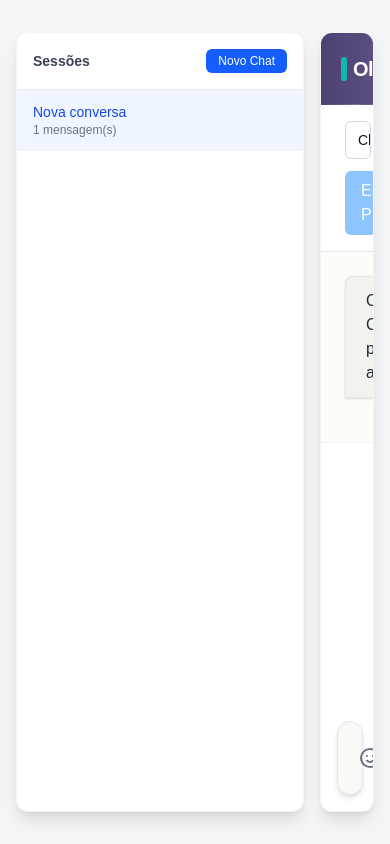
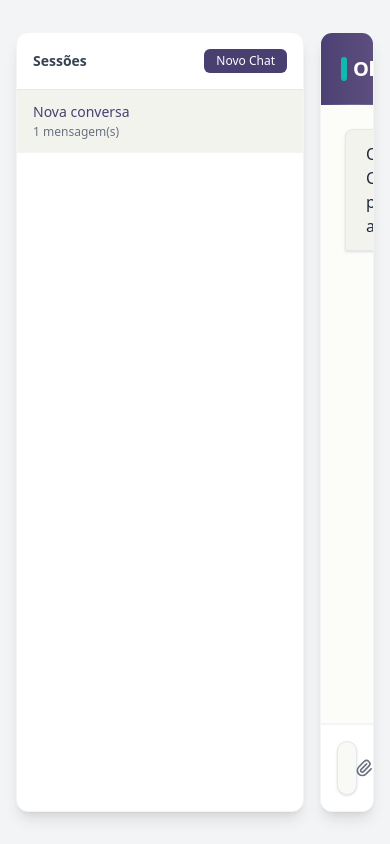
Before and after one commit to LaraSLGomes/AI-assistant, a Next.js app in the folder frontend/: page / in a window 390 px wide. Built offline with nearby package versions, Linux system fonts and the light colour scheme; grey boxes are pictures that could not be loaded.

Commit message:
feat: improving interface

```diff
--- a/frontend/app/page.tsx
+++ b/frontend/app/page.tsx
@@ -62,7 +62,7 @@ const loadInitialState = () => {
       }
     }
   } catch {
-    // ignore parse errors
+    // ignorar erros de parse
   }
 
   return {
@@ -72,33 +72,39 @@ const loadInitialState = () => {
 };
 
 const Home = () => {
+  // Correção do erro de Hydration do Next.js
+  const [isMounted, setIsMounted] = useState(false);
+
   const [sessions, setSessions] = useState<ChatSession[]>(() => loadInitialState().sessions);
   const [currentSessionId, setCurrentSessionId] = useState<string>(() => loadInitialState().currentSessionId);
   const [currentMessage, setCurrentMessage] = useState<string>('');
   const [isLoading, setIsLoading] = useState<boolean>(false);
-  const [selectedFile, setSelectedFile] = useState<File | null>(null);
   const [uploadLoading, setUploadLoading] = useState<boolean>(false);
-  const [uploadStatus, setUploadStatus] = useState<string | null>(null);
   const [checkpointId, setCheckpointId] = useState<string | null>(null);
 
+  const [editingSessionId, setEditingSessionId] = useState<string | null>(null);
+  const [editTitle, setEditTitle] = useState<string>('');
+
   useEffect(() => {
+    setIsMounted(true);
+  }, []);
+
+  useEffect(() => {
+    if (isMounted) {
       try {
         window.localStorage.setItem(LOCAL_STORAGE_KEY, JSON.stringify({ sessions, currentSessionId }));
       } catch {
-      // ignore storage errors
+        // ignorar erros de storage
       }
-  }, [sessions, currentSessionId]);
+    }
+  }, [sessions, currentSessionId, isMounted]);
 
   const currentSession = sessions.find(session => session.id === currentSessionId) ?? sessions[0];
 
   const createNewChat = () => {
     const id = typeof crypto !== 'undefined' && crypto.randomUUID ? crypto.randomUUID() : `session-${Date.now()}`;
     const title = `Nova conversa ${sessions.length + 1}`;
-    const newSession: ChatSession = {
-      id,
-      title,
-      messages: []
-    };
+    const newSession: ChatSession = { id, title, messages: [] };
 
     setSessions(prev => [newSession, ...prev]);
     setCurrentSessionId(id);
@@ -109,6 +115,63 @@ const Home = () => {
   const switchSession = (sessionId: string) => {
     setCurrentSessionId(sessionId);
     setCheckpointId(null);
+    setEditingSessionId(null);
+  };
+
+  const deleteSession = (e: React.MouseEvent, sessionId: string) => {
+    e.stopPropagation();
+    setSessions(prev => {
+      const newSessions = prev.filter(s => s.id !== sessionId);
+      if (newSessions.length === 0) {
+        const id = `session-${Date.now()}`;
+        setCurrentSessionId(id);
+        return [{ id, title: 'Nova conversa', messages: [] }];
+      }
+      if (currentSessionId === sessionId) {
+        setCurrentSessionId(newSessions[0].id);
+      }
+      return newSessions;
+    });
+  };
+
+  const startEditing = (e: React.MouseEvent, session: ChatSession) => {
+    e.stopPropagation();
+    setEditingSessionId(session.id);
+    setEditTitle(session.title);
+  };
+
+  const saveEditedTitle = (e?: React.FormEvent | React.FocusEvent) => {
+    if (e) e.preventDefault();
+    if (!editingSessionId) return;
+
+    setSessions(prev => prev.map(s =>
+      s.id === editingSessionId ? { ...s, title: editTitle.trim() || 'Chat sem título' } : s
+    ));
+    setEditingSessionId(null);
+  };
+
+  const handleFileUpload = async (file: File) => {
+    setUploadLoading(true);
+    try {
+      const apiBaseUrl = process.env.NEXT_PUBLIC_API_URL ?? 'http://localhost:8000';
+      const formData = new FormData();
+      formData.append('file', file);
+
+      const response = await fetch(`${apiBaseUrl}/uploads`, {
+        method: 'POST',
+        body: formData
+      });
+
+      if (!response.ok) {
+        throw new Error(`Servidor retornou status ${response.status}`);
+      }
+      alert('Documento enviado e processado com sucesso!');
+    } catch (error) {
+      console.error('Erro ao enviar arquivo:', error);
+      alert('Falha ao enviar documento. Verifique se o backend está rodando.');
+    } finally {
+      setUploadLoading(false);
+    }
   };
 
   const handleSubmit = async (e: FormEvent<HTMLFormElement>) => {
@@ -130,11 +193,7 @@ const Home = () => {
         isUser: false,
         type: 'message',
         isLoading: true,
-        searchInfo: {
-          stages: [],
-          query: '',
-          urls: []
-        }
+        searchInfo: { stages: [], query: '', urls: [] }
       }
     ];
 
@@ -152,9 +211,7 @@ const Home = () => {
       const apiBaseUrl = process.env.NEXT_PUBLIC_API_URL ?? 'http://localhost:8000';
       const response = await fetch(`${apiBaseUrl}/chat_stream`, {
         method: 'POST',
-        headers: {
-          'Content-Type': 'application/json'
-        },
+        headers: { 'Content-Type': 'application/json' },
         body: JSON.stringify({
           user_message: userInput,
           chat_history: chatHistory,
@@ -174,9 +231,7 @@ const Home = () => {
 
   while (true) {
         const { value, done } = await reader.read();
-        if (value) {
-          partial += decoder.decode(value, { stream: true });
-        }
+        if (value) partial += decoder.decode(value, { stream: true });
 
         const lines = partial.split('\n');
         partial = lines.pop() ?? '';
@@ -192,37 +247,27 @@ const Home = () => {
             } else if (data.type === 'content') {
               streamedContent += data.content;
               setSessions(prev =>
-                prev.map(session =>
-                  session.id === sessionId
+                prev.map(session => session.id === sessionId
                   ? {
                       ...session,
                       messages: session.messages.map(msg =>
                         msg.id === aiResponseId ? { ...msg, content: streamedContent, isLoading: true } : msg
                       )
                     }
-                    : session
-                )
+                  : session)
               );
             } else if (data.type === 'search_start') {
-              const newSearchInfo: SearchInfo = {
-                stages: ['searching'],
-                query: data.query,
-                urls: []
-              };
+              const newSearchInfo: SearchInfo = { stages: ['searching'], query: data.query, urls: [] };
               searchData = newSearchInfo;
               setSessions(prev =>
-                prev.map(session =>
-                  session.id === sessionId
+                prev.map(session => session.id === sessionId
                   ? {
                       ...session,
                       messages: session.messages.map(msg =>
-                          msg.id === aiResponseId
-                            ? { ...msg, content: streamedContent, searchInfo: newSearchInfo, isLoading: true }
-                            : msg
+                        msg.id === aiResponseId ? { ...msg, content: streamedContent, searchInfo: newSearchInfo, isLoading: true } : msg
                       )
                     }
-                    : session
-                )
+                  : session)
               );
             } else if (data.type === 'search_results') {
               const urls = typeof data.urls === 'string' ? JSON.parse(data.urls) : data.urls;
@@ -233,18 +278,14 @@ const Home = () => {
               };
               searchData = newSearchInfo;
               setSessions(prev =>
-                prev.map(session =>
-                  session.id === sessionId
+                prev.map(session => session.id === sessionId
                   ? {
                       ...session,
                       messages: session.messages.map(msg =>
-                          msg.id === aiResponseId
-                            ? { ...msg, content: streamedContent, searchInfo: newSearchInfo, isLoading: true }
-                            : msg
+                        msg.id === aiResponseId ? { ...msg, content: streamedContent, searchInfo: newSearchInfo, isLoading: true } : msg
                       )
                     }
-                    : session
-                )
+                  : session)
               );
             } else if (data.type === 'search_error') {
               const newSearchInfo: SearchInfo = {
@@ -255,189 +296,148 @@ const Home = () => {
               };
               searchData = newSearchInfo;
               setSessions(prev =>
-                prev.map(session =>
-                  session.id === sessionId
+                prev.map(session => session.id === sessionId
                   ? {
                       ...session,
                       messages: session.messages.map(msg =>
-                          msg.id === aiResponseId
-                            ? { ...msg, content: streamedContent, searchInfo: newSearchInfo, isLoading: true }
-                            : msg
+                        msg.id === aiResponseId ? { ...msg, content: streamedContent, searchInfo: newSearchInfo, isLoading: true } : msg
                       )
                     }
-                    : session
-                )
+                  : session)
               );
             } else if (data.type === 'end') {
               setSessions(prev =>
-                prev.map(session =>
-                  session.id === sessionId
+                prev.map(session => session.id === sessionId
                   ? {
                       ...session,
                       messages: session.messages.map(msg =>
-                          msg.id === aiResponseId
-                            ? {
+                        msg.id === aiResponseId ? {
                           ...msg,
                           isLoading: false,
-                                searchInfo: searchData
-                                  ? { ...searchData, stages: [...searchData.stages, 'writing'] }
-                                  : msg.searchInfo
-                              }
-                            : msg
+                          searchInfo: searchData ? { ...searchData, stages: [...searchData.stages, 'writing'] } : msg.searchInfo
+                        } : msg
                       )
                     }
-                    : session
-                )
+                  : session)
               );
             }
           } catch (err) {
             console.error('Error parsing stream JSON:', err, line);
           }
         }
-
         if (done) break;
       }
 
+      // Restauração do bloco de processamento final que evita o infinito "carregando"
       if (partial.trim()) {
         try {
           const data = JSON.parse(partial);
           if (data.type === 'end') {
             setSessions(prev =>
-              prev.map(session =>
-                session.id === sessionId
-                  ? {
-                      ...session,
-                      messages: session.messages.map(msg =>
-                        msg.id === aiResponseId ? { ...msg, isLoading: false } : msg
-                      )
-                    }
-                  : session
-              )
+              prev.map(session => session.id === sessionId
+                ? { ...session, messages: session.messages.map(msg => msg.id === aiResponseId ? { ...msg, isLoading: false } : msg) }
+                : session)
             );
           }
         } catch {
           // ignore incomplete trailing chunk
         }
       }
+
     } catch (error) {
       console.error('Erro ao processar requisição de chat:', error);
       setSessions(prev =>
-        prev.map(session =>
-          session.id === sessionId
-            ? {
-                ...session,
-                messages: session.messages.map(msg =>
-                  msg.id === aiResponseId
-                    ? { ...msg, content: 'Erro ao conectar-se ao servidor.', isLoading: false }
-                    : msg
-                )
-              }
-            : session
-        )
+        prev.map(session => session.id === sessionId
+          ? { ...session, messages: session.messages.map(msg => msg.id === aiResponseId ? { ...msg, content: 'Erro ao conectar-se ao servidor.', isLoading: false } : msg) }
+          : session)
       );
     } finally {
       setIsLoading(false);
     }
   };
 
-  const handleFileChange = (event: React.ChangeEvent<HTMLInputElement>) => {
-    setUploadStatus(null);
-    setSelectedFile(event.target.files?.[0] ?? null);
-  };
-
-  const handleUploadSubmit = async (event: FormEvent<HTMLFormElement>) => {
-    event.preventDefault();
-    if (!selectedFile) return;
-
-    setUploadLoading(true);
-    setUploadStatus(null);
-
-    try {
-      const apiBaseUrl = process.env.NEXT_PUBLIC_API_URL ?? 'http://localhost:8000';
-      const formData = new FormData();
-      formData.append('file', selectedFile);
-
-      const response = await fetch(`${apiBaseUrl}/uploads`, {
-        method: 'POST',
-        body: formData
-      });
-
-      if (!response.ok) {
-        throw new Error(`Servidor retornou status ${response.status}`);
-      }
-
-      setUploadStatus('Documento enviado com sucesso.');
-      setSelectedFile(null);
-      event.currentTarget.reset();
-    } catch (error) {
-      console.error('Erro ao enviar arquivo:', error);
-      setUploadStatus('Falha ao enviar documento. Tente novamente.');
-    } finally {
-      setUploadLoading(false);
-    }
-  };
+  // Previne renderização antes do Hydration do Next.js
+  if (!isMounted) return null;
 
   return (
-    <div className="flex justify-center bg-gray-100 min-h-screen py-8 px-4">
+    <div className="flex justify-center bg-gray-100 min-h-screen py-8 px-4 font-sans">
       <div className="flex w-full max-w-[1400px] gap-4">
-        <aside className="w-72 bg-white rounded-xl shadow-lg border border-gray-100 overflow-hidden">
+
+        {/* Sidebar */}
+        <aside className="w-72 bg-white rounded-xl shadow-lg border border-gray-100 overflow-hidden flex flex-col">
           <div className="flex items-center justify-between px-4 py-4 border-b border-gray-200">
             <h2 className="text-sm font-semibold text-gray-700">Sessões</h2>
             <button
               type="button"
               onClick={createNewChat}
-              className="rounded-md bg-blue-600 px-3 py-1 text-white text-xs font-medium hover:bg-blue-700 transition"
+              className="rounded-md bg-[#4A3F71] px-3 py-1 text-white text-xs font-medium hover:bg-[#5E507F] transition"
             >
               Novo Chat
             </button>
           </div>
-          <div className="max-h-[calc(100vh-96px)] overflow-auto">
+          <div className="flex-1 overflow-y-auto">
             {sessions.map(session => {
               const isActive = session.id === currentSessionId;
+              const isEditing = editingSessionId === session.id;
+
               return (
-                <button
+                <div
                   key={session.id}
-                  type="button"
-                  onClick={() => switchSession(session.id)}
-                  className={`w-full text-left px-4 py-3 border-b border-gray-100 transition ${isActive ? 'bg-blue-50 text-blue-700' : 'hover:bg-gray-50'}`}
+                  onClick={() => !isEditing && switchSession(session.id)}
+                  className={`group w-full text-left px-4 py-3 border-b border-gray-100 transition cursor-pointer flex justify-between items-center ${isActive ? 'bg-[#F3F3EE]' : 'hover:bg-gray-50'}`}
                 >
-                  <div className="text-sm font-medium truncate">{session.title}</div>
-                  <div className="text-xs text-gray-500 truncate">{session.messages.length} mensagem(s)</div>
+                  <div className="flex-1 min-w-0 pr-2">
+                    {isEditing ? (
+                      <form onSubmit={saveEditedTitle} className="flex">
+                        <input
+                          autoFocus
+                          value={editTitle}
+                          onChange={(e) => setEditTitle(e.target.value)}
+                          onBlur={saveEditedTitle}
+                          className="w-full bg-white border border-teal-300 rounded px-1 py-0.5 text-sm outline-none"
+                        />
+                      </form>
+                    ) : (
+                      <div className={`text-sm font-medium truncate ${isActive ? 'text-[#4A3F71]' : 'text-gray-700'}`}>
+                        {session.title}
+                      </div>
+                    )}
+                    <div className="text-xs text-gray-500 truncate mt-0.5">{session.messages.length} mensagem(s)</div>
+                  </div>
+
+                  {/* Botões de Ação */}
+                  {!isEditing && (
+                    <div className="hidden group-hover:flex items-center gap-2">
+                      <button onClick={(e) => startEditing(e, session)} className="text-gray-400 hover:text-teal-600" title="Renomear">
+                        <svg className="w-4 h-4" fill="none" stroke="currentColor" viewBox="0 0 24 24"><path strokeLinecap="round" strokeLinejoin="round" strokeWidth="2" d="M15.232 5.232l3.536 3.536m-2.036-5.036a2.5 2.5 0 113.536 3.536L6.5 21.036H3v-3.572L16.732 3.732z"></path></svg>
                       </button>
+                      <button onClick={(e) => deleteSession(e, session.id)} className="text-gray-400 hover:text-red-500" title="Deletar">
+                        <svg className="w-4 h-4" fill="none" stroke="currentColor" viewBox="0 0 24 24"><path strokeLinecap="round" strokeLinejoin="round" strokeWidth="2" d="M19 7l-.867 12.142A2 2 0 0116.138 21H7.862a2 2 0 01-1.995-1.858L5 7m5 4v6m4-6v6m1-10V4a1 1 0 00-1-1h-4a1 1 0 00-1 1v3M4 7h16"></path></svg>
+                      </button>
+                    </div>
+                  )}
+                </div>
               );
             })}
           </div>
         </aside>
-        <div className="flex-1 bg-white rounded-xl shadow-lg border border-gray-100 overflow-hidden flex flex-col">
+
+        {/* Área Principal */}
+        <div className="flex-1 bg-white rounded-xl shadow-lg border border-gray-100 overflow-hidden flex flex-col relative">
           <Header />
-          <div className="px-6 py-4 border-b border-gray-200">
-            <form onSubmit={handleUploadSubmit} className="flex flex-col gap-3 sm:flex-row sm:items-center">
-              <input
-                type="file"
-                accept="application/pdf"
-                onChange={handleFileChange}
-                className="flex-1 rounded-md border border-gray-300 px-3 py-2 text-sm"
-              />
-              <button
-                type="submit"
-                disabled={!selectedFile || uploadLoading}
-                className="rounded-md bg-blue-600 px-4 py-2 text-white disabled:cursor-not-allowed disabled:bg-blue-300"
-              >
-                {uploadLoading ? 'Enviando documento...' : 'Enviar PDF'}
-              </button>
-            </form>
-            {uploadStatus && <p className="mt-2 text-sm text-gray-600">{uploadStatus}</p>}
-          </div>
-          <div className="flex-1 overflow-hidden">
+          <div className="flex-1 overflow-hidden flex flex-col">
             <MessageArea messages={currentSession?.messages ?? []} />
           </div>
           <InputBar
             currentMessage={currentMessage}
             setCurrentMessage={setCurrentMessage}
             onSubmit={handleSubmit}
+            onFileUpload={handleFileUpload}
+            isUploading={uploadLoading}
             disabled={isLoading}
           />
         </div>
+
       </div>
     </div>
   );
--- a/frontend/components/InputBar.tsx
+++ b/frontend/components/InputBar.tsx
@@ -1,48 +1,87 @@
+"use client"
+import React, { useRef } from 'react';
+
 type InputBarProps = {
-  currentMessage: string;
-  setCurrentMessage: (message: string) => void;
-  onSubmit: (e: React.FormEvent<HTMLFormElement>) => void;
-  disabled?: boolean;
+    currentMessage: string;
+    setCurrentMessage: (message: string) => void;
+    onSubmit: (e: React.FormEvent<HTMLFormElement>) => void;
+    onFileUpload?: (file: File) => void;
+    isUploading?: boolean;
+    disabled?: boolean;
 };
 
-const InputBar = ({ currentMessage, setCurrentMessage, onSubmit, disabled = false }: InputBarProps) => {
+const InputBar = ({ currentMessage, setCurrentMessage, onSubmit, onFileUpload, isUploading = false, disabled = false }: InputBarProps) => {
+    const fileInputRef = useRef<HTMLInputElement>(null);
 
     const handleChange = (e: React.ChangeEvent<HTMLInputElement>) => {
-        setCurrentMessage(e.target.value)
+        setCurrentMessage(e.target.value);
+    }
+
+    const handlePaperclipClick = () => {
+        if (!disabled && !isUploading) {
+            fileInputRef.current?.click();
+        }
+    }
+
+    const handleFileChange = (e: React.ChangeEvent<HTMLInputElement>) => {
+        const file = e.target.files?.[0];
+        if (file && onFileUpload) {
+            onFileUpload(file);
+        }
+        // Limpa o input para permitir enviar o mesmo arquivo novamente, se necessário
+        if (fileInputRef.current) {
+            fileInputRef.current.value = '';
+        }
     }
 
     return (
-        <form onSubmit={onSubmit} className="p-4 bg-white">
-            <div className="flex items-center bg-[#F9F9F5] rounded-full p-3 shadow-md border border-gray-200">
+        <form onSubmit={onSubmit} className="p-4 bg-white border-t border-gray-100">
+            <div className="flex items-center bg-[#F9F9F5] rounded-full p-2 shadow-sm border border-gray-200">
+
+                {/* Input de arquivo invisível */}
+                <input
+                    type="file"
+                    accept="application/pdf"
+                    ref={fileInputRef}
+                    onChange={handleFileChange}
+                    className="hidden"
+                />
+
+                {/* Botão de Upload (Clipe de Papel) */}
                 <button
                     type="button"
-                    className="p-2 rounded-full text-gray-500 hover:text-gray-700 hover:bg-gray-100 transition-all duration-200"
+                    onClick={handlePaperclipClick}
+                    disabled={disabled || isUploading}
+                    className={`p-2 rounded-full transition-all duration-200 flex-shrink-0 ${isUploading ? 'text-teal-500 animate-pulse' : 'text-gray-500 hover:text-gray-700 hover:bg-gray-200'}`}
+                    title="Enviar PDF"
                 >
-                    <svg className="w-6 h-6" fill="none" stroke="currentColor" viewBox="0 0 24 24" xmlns="http://www.w3.org/2000/svg">
-                        <path strokeLinecap="round" strokeLinejoin="round" strokeWidth="2" d="M14.828 14.828a4 4 0 01-5.656 0M9 10h.01M15 10h.01M21 12a9 9 0 11-18 0 9 9 0 0118 0z"></path>
-                    </svg>
+                    {isUploading ? (
+                        <svg className="w-6 h-6 animate-spin" fill="none" viewBox="0 0 24 24" xmlns="http://www.w3.org/2000/svg">
+                            <circle className="opacity-25" cx="12" cy="12" r="10" stroke="currentColor" strokeWidth="4"></circle>
+                            <path className="opacity-75" fill="currentColor" d="M4 12a8 8 0 018-8V0C5.373 0 0 5.373 0 12h4zm2 5.291A7.962 7.962 0 014 12H0c0 3.042 1.135 5.824 3 7.938l3-2.647z"></path>
+                        </svg>
+                    ) : (
+                        <svg className="w-5 h-5" fill="none" stroke="currentColor" viewBox="0 0 24 24" xmlns="http://www.w3.org/2000/svg">
+                            <path strokeLinecap="round" strokeLinejoin="round" strokeWidth="2" d="M15.172 7l-6.586 6.586a2 2 0 102.828 2.828l6.414-6.586a4 4 0 00-5.656-5.656l-6.415 6.585a6 6 0 108.486 8.486L20.5 13"></path>
+                        </svg>
+                    )}
                 </button>
+
                 <input
                     type="text"
-                    placeholder="Type a message"
+                    placeholder="Digite sua mensagem..."
                     value={currentMessage}
                     onChange={handleChange}
-                    className="flex-grow px-4 py-2 bg-transparent focus:outline-none text-gray-700"
+                    disabled={disabled || isUploading}
+                    className="flex-grow px-3 py-2 bg-transparent focus:outline-none text-sm text-gray-700 disabled:opacity-60"
                 />
-                <button
-                    type="button"
-                    className="p-2 text-gray-500 hover:text-gray-700 hover:bg-gray-100 rounded-full transition-all duration-200"
-                >
-                    <svg className="w-6 h-6" fill="none" stroke="currentColor" viewBox="0 0 24 24" xmlns="http://www.w3.org/2000/svg">
-                        <path strokeLinecap="round" strokeLinejoin="round" strokeWidth="2" d="M15.172 7l-6.586 6.586a2 2 0 102.828 2.828l6.414-6.586a4 4 0 00-5.656-5.656l-6.415 6.585a6 6 0 108.486 8.486L20.5 13"></path>
-                    </svg>
-                </button>
+
                 <button
                     type="submit"
-                    disabled={disabled}
-                    className="bg-gradient-to-r from-teal-500 to-teal-400 hover:from-teal-600 hover:to-teal-500 rounded-full p-3 ml-2 shadow-md transition-all duration-200 group disabled:cursor-not-allowed disabled:opacity-40"
+                    disabled={disabled || isUploading || !currentMessage.trim()}
+                    className="bg-gradient-to-r from-teal-500 to-teal-400 hover:from-teal-600 hover:to-teal-500 rounded-full p-2 ml-1 shadow-sm transition-all duration-200 group disabled:cursor-not-allowed disabled:opacity-40 flex-shrink-0"
                 >
-                    <svg className="w-6 h-6 text-white transform rotate-45 group-hover:scale-110 transition-transform duration-200" fill="none" stroke="currentColor" viewBox="0 0 24 24" xmlns="http://www.w3.org/2000/svg">
+                    <svg className="w-5 h-5 text-white transform rotate-45 group-hover:scale-110 transition-transform duration-200" fill="none" stroke="currentColor" viewBox="0 0 24 24" xmlns="http://www.w3.org/2000/svg">
                         <path strokeLinecap="round" strokeLinejoin="round" strokeWidth="2" d="M12 19l9 2-9-18-9 18 9-2zm0 0v-8"></path>
                     </svg>
                 </button>
@@ -51,4 +90,4 @@ const InputBar = ({ currentMessage, setCurrentMessage, onSubmit, disabled = fals
     )
 }
 
-export default InputBar
+export default InputBar;
```
Also changed, not shown: 1 other file (tests, documents, lock files or other folders). Lines whose indentation alone changed are shown as unchanged.
